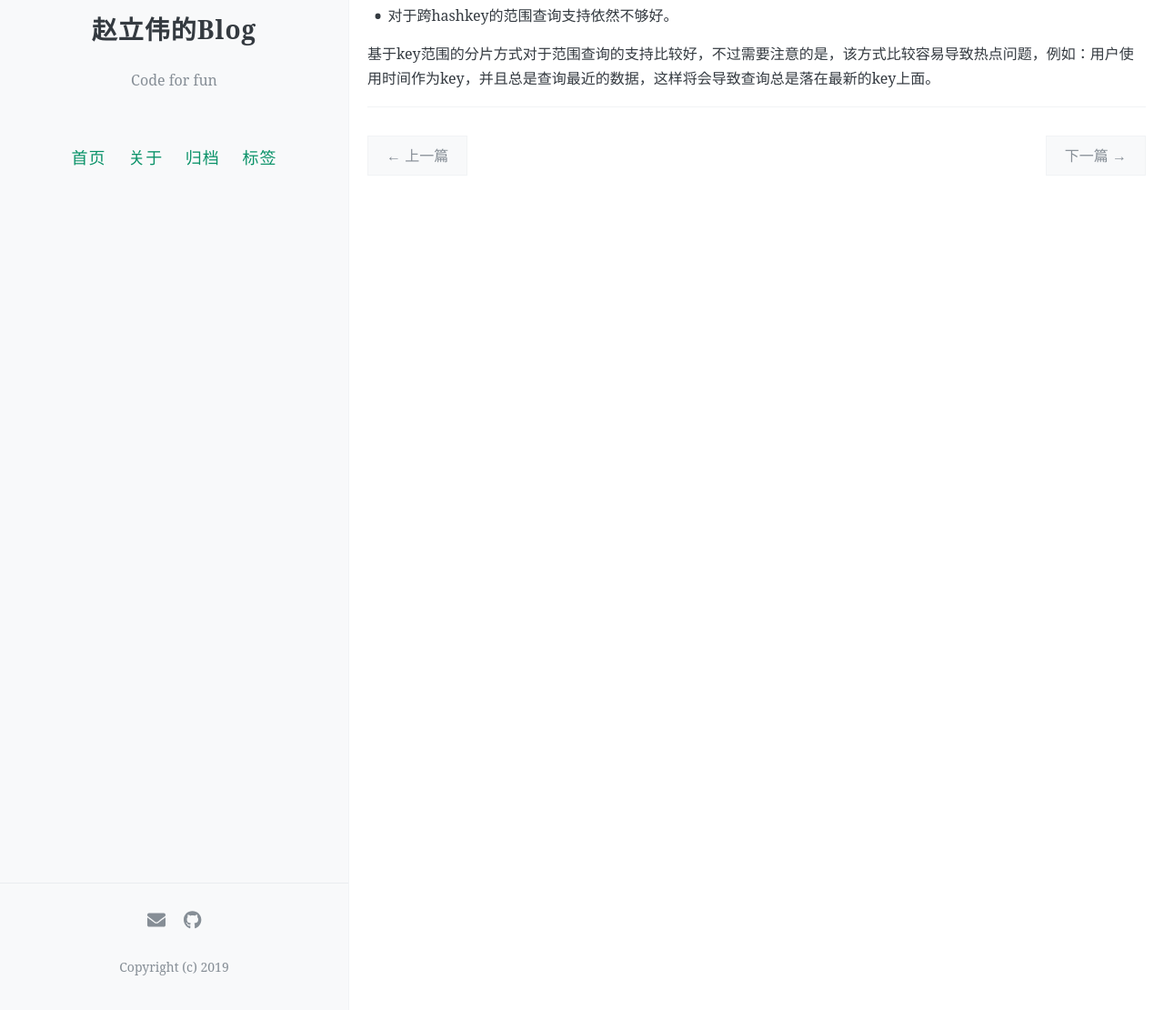
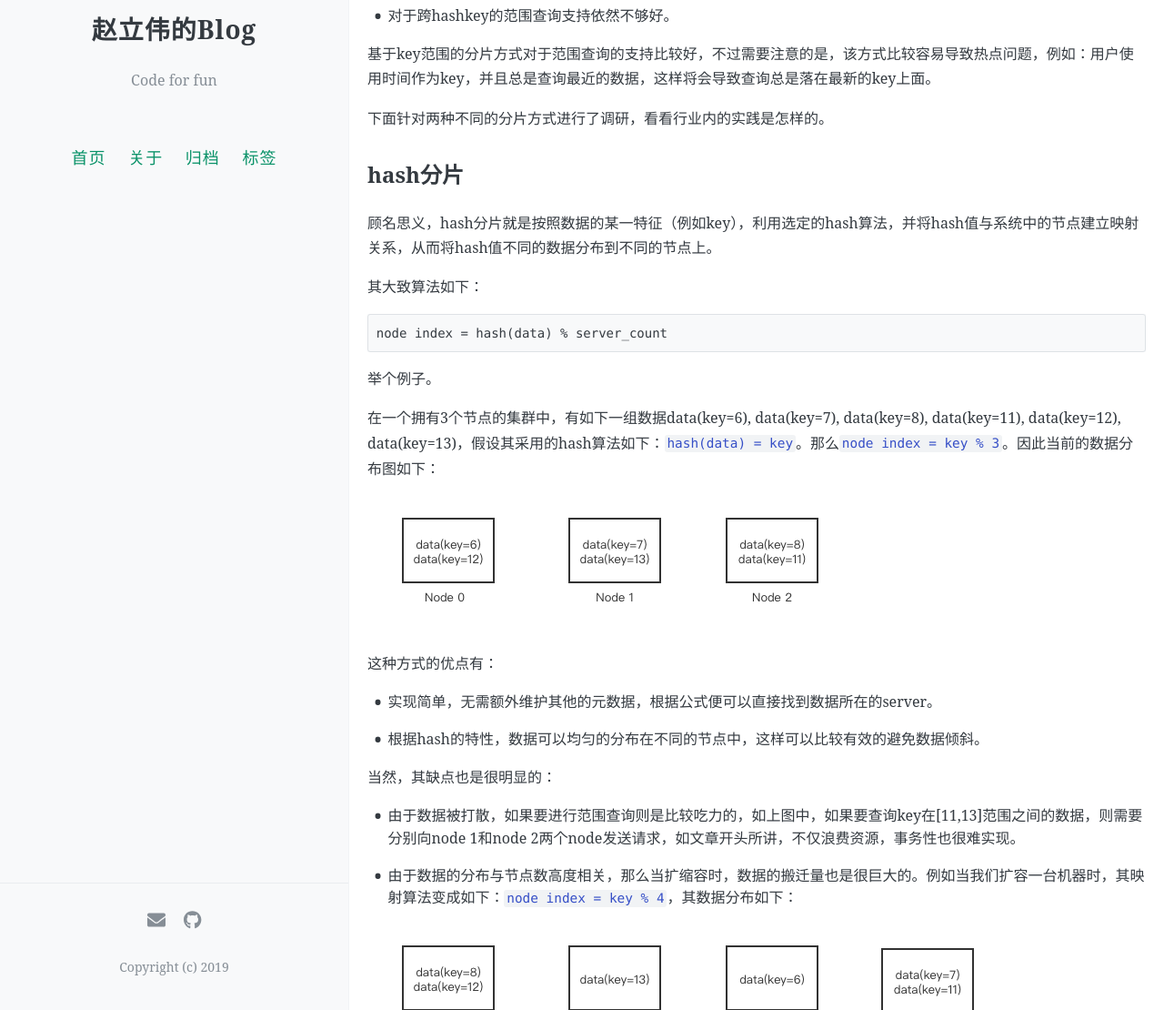
Before and after one commit to levy5307/blog, a Jekyll site: the page built from _posts/2021-06-06-thinking-about-partition.md, in a window 1280 px wide and 1400 px high, scrolled down 270 px. Shown: the part 290-1400 px from the top of the window at 91% size. Built offline with Jekyll 4.4.1, drawn with Linux system fonts in a browser that asks for light colours; comment, search, counter and statistics services are not loaded; before the commit the page ends 900 px from its top, so only the background shows below that; some of the changed text lies outside the part shown.

Commit message:
update partition

````diff
--- a/_posts/2021-06-06-thinking-about-partition.md
+++ b/_posts/2021-06-06-thinking-about-partition.md
@@ -22,3 +22,42 @@ comments: true
 - 对于跨hashkey的范围查询支持依然不够好。
 
 基于key范围的分片方式对于范围查询的支持比较好，不过需要注意的是，该方式比较容易导致热点问题，例如：用户使用时间作为key，并且总是查询最近的数据，这样将会导致查询总是落在最新的key上面。
+
+下面针对两种不同的分片方式进行了调研，看看行业内的实践是怎样的。
+
+## hash分片
+
+顾名思义，hash分片就是按照数据的某一特征（例如key），利用选定的hash算法，并将hash值与系统中的节点建立映射关系，从而将hash值不同的数据分布到不同的节点上。
+
+其大致算法如下：
+
+```
+node index = hash(data) % server_count
+```
+
+举个例子。
+
+在一个拥有3个节点的集群中，有如下一组数据data(key=6), data(key=7), data(key=8), data(key=11), data(key=12), data(key=13)，假设其采用的hash算法如下：`hash(data) = key`。那么`node index = key % 3`。因此当前的数据分布图如下：
+
+![](../images/partition-hashkey.png)
+
+这种方式的优点有：
+
+- 实现简单，无需额外维护其他的元数据，根据公式便可以直接找到数据所在的server。
+
+- 根据hash的特性，数据可以均匀的分布在不同的节点中，这样可以比较有效的避免数据倾斜。
+
+当然，其缺点也是很明显的：
+
+- 由于数据被打散，如果要进行范围查询则是比较吃力的，如上图中，如果要查询key在[11,13]范围之间的数据，则需要分别向node 1和node 2两个node发送请求，如文章开头所讲，不仅浪费资源，事务性也很难实现。
+
+- 由于数据的分布与节点数高度相关，那么当扩缩容时，数据的搬迁量也是很巨大的。例如当我们扩容一台机器时，其映射算法变成如下：`node index = key % 4`，其数据分布如下：
+
+![](../images/partition-hashkey-add-node.png)
+
+从图中可以看到，数据搬迁的量还是比较大的。所以很多采用hash分片的实现中，节点扩展需要成倍增加，这样便可以只移动50%的数据即可（Pegasus中便是如此，partition split需要将分片数翻倍，无法做到partition数量+1或者+2）。为了克服这个问题，redis引入了逻辑节点的概念来屏蔽真实的server数量。
+
+### 逻辑节点
+
+
+## 范围分片
````
Also changed, not shown: images/partition-hashkey-add-node.png (added), images/partition-hashkey.png (added).
